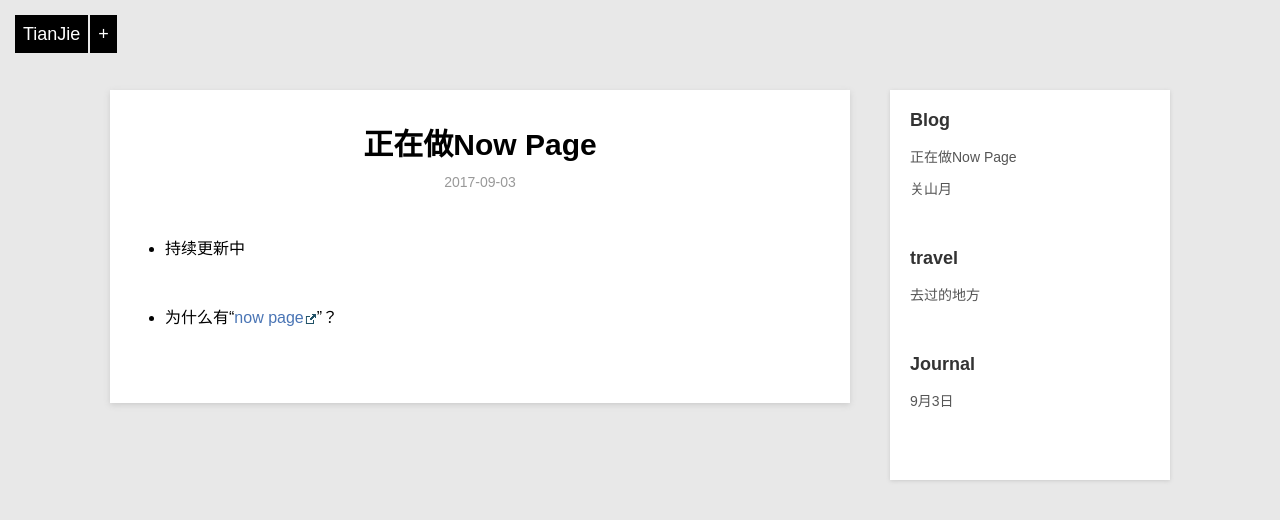
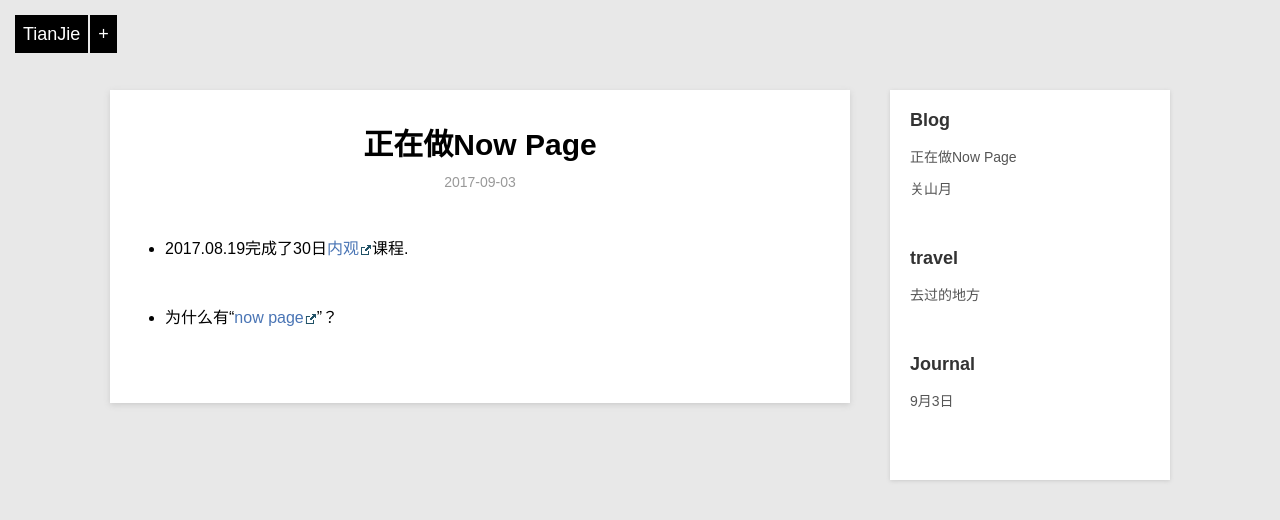
Before and after one commit to violettianjie/violettianjie.github.io, a Jekyll site: the page built from _posts/blog/2017-09-03-whatIamdoingnow.md, in a window 1280 px wide. Shown: the top 520 px of the page. Built offline with Jekyll 4.4.1, drawn with Linux system fonts in a browser that asks for light colours.

Commit message:
Update 2017-09-03-whatIamdoingnow.md

```diff
--- a/_posts/blog/2017-09-03-whatIamdoingnow.md
+++ b/_posts/blog/2017-09-03-whatIamdoingnow.md
@@ -7,6 +7,6 @@ category: blog
 
 
 
-- 持续更新中
+- 2017.08.19完成了30日[内观](https://www.dhamma.org/zh-HANS/index)课程.
 
 - 为什么有“[now page](http://nownownow.com/about)”？
```
